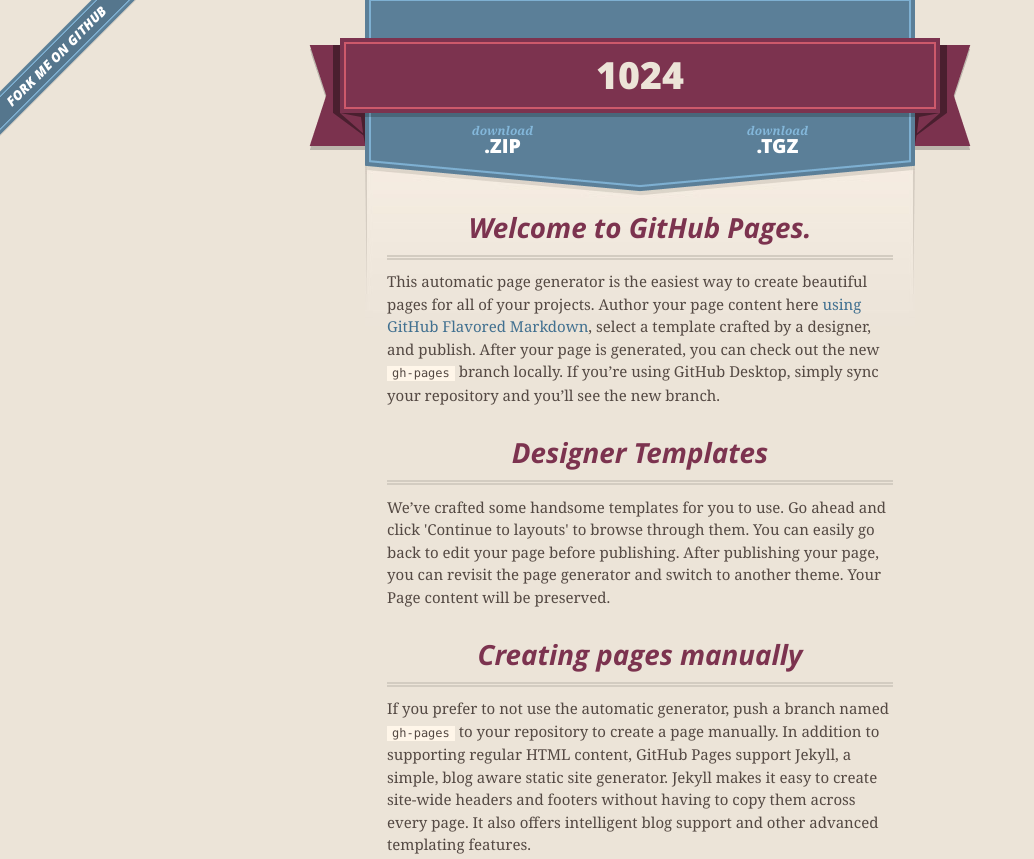
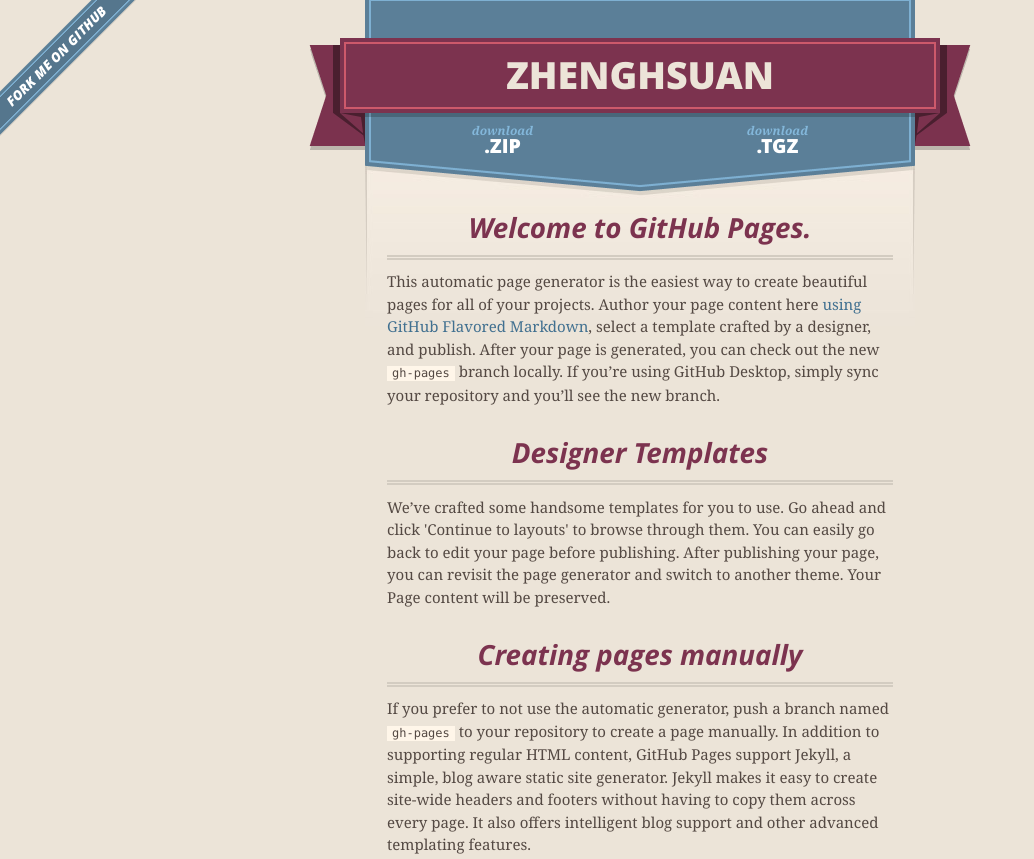
Before and after one commit to zhenghsuan/1024, a plain HTML site: page index.html in a window 1280 px wide. Shown: the top 859 px of the page, without its empty margins (0-1034 px from the left). Drawn offline with nearby package versions, Linux system fonts and the light colour scheme.

Commit message:
Update index.html

```diff
--- a/index.html
+++ b/index.html
@@ -27,7 +27,7 @@
       <header>
         <span class="ribbon-outer">
           <span class="ribbon-inner">
-            <h1>1024</h1>
+            <h1>zhenghsuan</h1>
             <h2></h2>
           </span>
           <span class="left-tail"></span>
```
